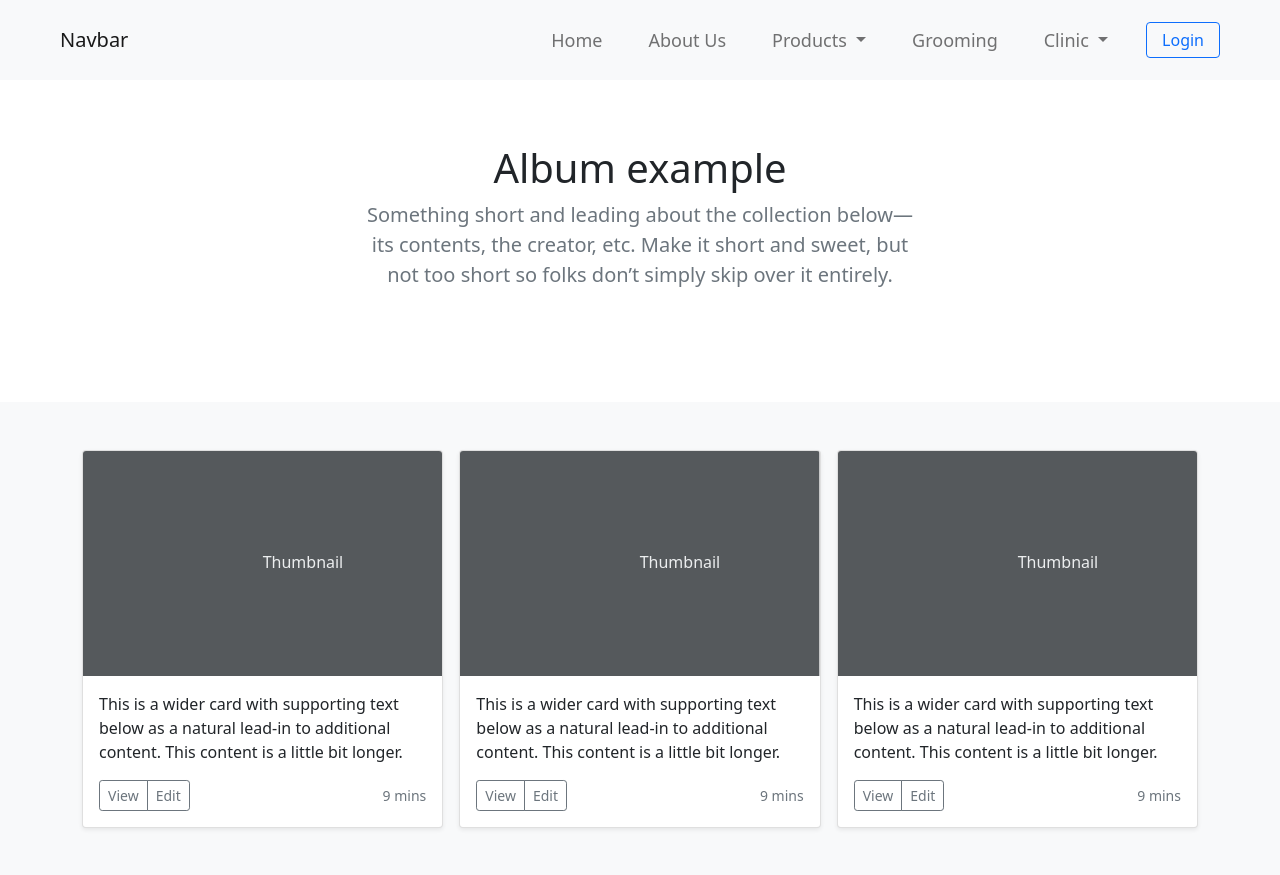
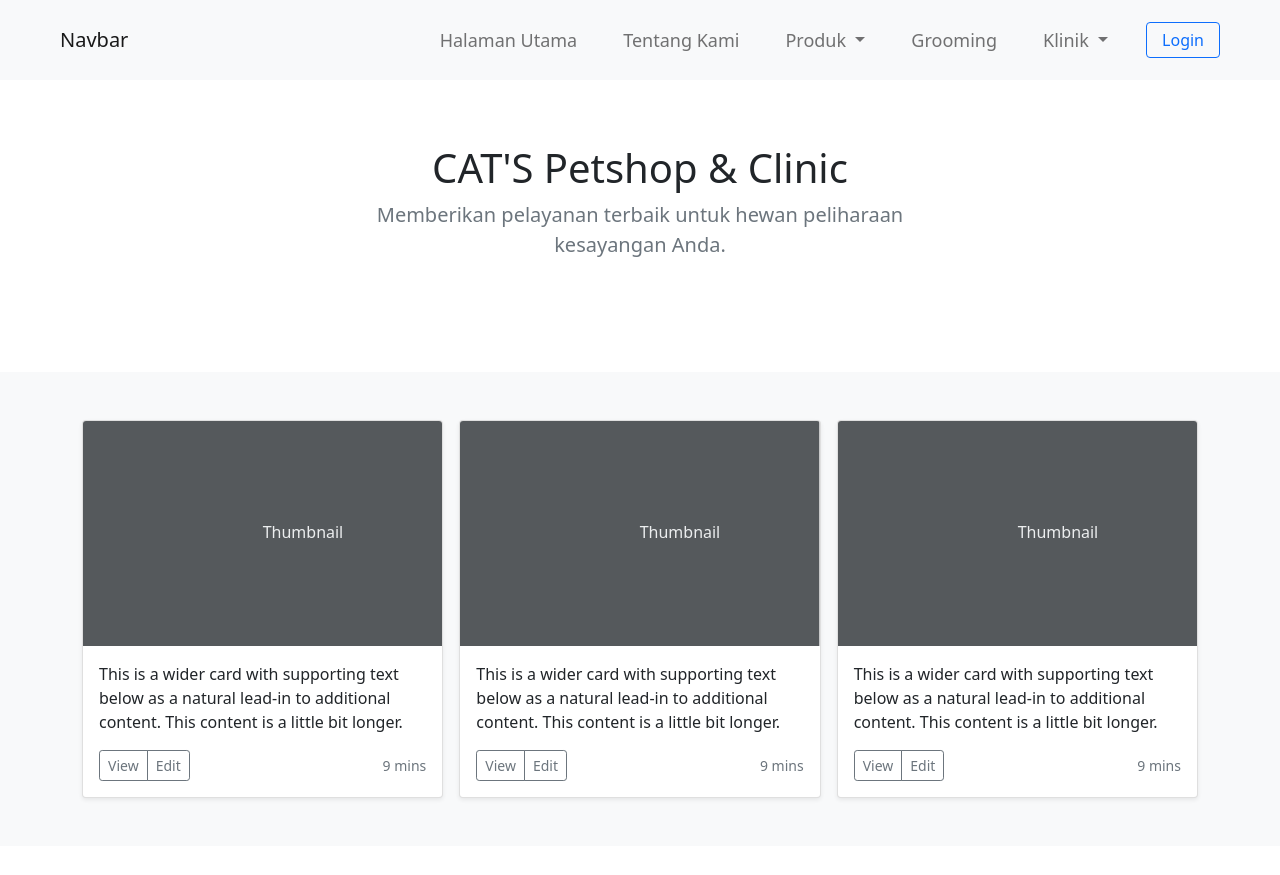
Before and after one commit to mesayuazra/Petshop, a Flask app: page / in a window 1280 px wide. Shown: the top 875 px of the page. Run offline with Flask 3, Linux system fonts and the light colour scheme.

Commit message:
navbar change

```diff
--- a/templates/index.html
+++ b/templates/index.html
@@ -4,8 +4,8 @@
   <section class="py-5 text-center container mt-5">
     <div class="row py-lg-5">
       <div class="col-lg-6 col-md-8 mx-auto">
-        <h1 class="fw-light">Album example</h1>
-        <p class="lead text-muted">Something short and leading about the collection below—its contents, the creator, etc. Make it short and sweet, but not too short so folks don’t simply skip over it entirely.</p>
+        <h1 class="fw-light">CAT'S Petshop & Clinic</h1>
+        <p class="lead text-muted">Memberikan pelayanan terbaik untuk hewan peliharaan kesayangan Anda.</p>
       </div>
     </div>
   </section>
--- a/templates/navbar.html
+++ b/templates/navbar.html
@@ -28,19 +28,19 @@
       <div class="collapse navbar-collapse justify-content-end" id="navbarSupportedContent">
         <ul class="navbar-nav" style="font-size: 18px;">
           <li class="nav-item" style="padding: 0px 15px;">
-            <a class="nav-link" aria-current="page" href="/">Home</a>
+            <a class="nav-link" aria-current="page" href="/">Halaman Utama</a>
           </li>
           <li class="nav-item" style="padding: 0px 15px;">
-            <a class="nav-link" href="/about">About Us</a>
+            <a class="nav-link" href="/about">Tentang Kami</a>
           </li>
           <li class="nav-item dropdown" style="padding: 0px 15px;">
             <a class="nav-link dropdown-toggle" href="#" id="navbarDropdown" role="button" data-bs-toggle="dropdown"
               aria-expanded="false">
-              Products
+              Produk
             </a>
             <ul class="dropdown-menu" aria-labelledby="navbarDropdown" style="padding: 0px 15px;">
-              <li><a class="dropdown-item" href="/food">Food</a></li>
-              <li><a class="dropdown-item" href="/accessories">Accessories</a></li>
+              <li><a class="dropdown-item" href="/food">Makanan</a></li>
+              <li><a class="dropdown-item" href="/accessories">Aksesoris</a></li>
               <li>
               </li>
             </ul>
@@ -51,12 +51,12 @@
           <li class="nav-item dropdown"  style="padding: 0px 15px;">
             <a class="nav-link dropdown-toggle" href="#" id="navbarDropdown" role="button" data-bs-toggle="dropdown"
               aria-expanded="false">
-              Clinic
+              Klinik
             </a>
             <ul class="dropdown-menu" aria-labelledby="navbarDropdown">
-              <li><a class="dropdown-item" href="#">Clinic Home</a></li>
-              <li><a class="dropdown-item" href="#">Medical Records</a></li>
-              <li><a class="dropdown-item" href="#">Healthcare Services</a></li>
+              <li><a class="dropdown-item" href="#">Klinik</a></li>
+              <li><a class="dropdown-item" href="#">Rekam Medis</a></li>
+              <li><a class="dropdown-item" href="#">Layanan Kesehatan</a></li>
               <li>
               </li>
             </ul>
```
